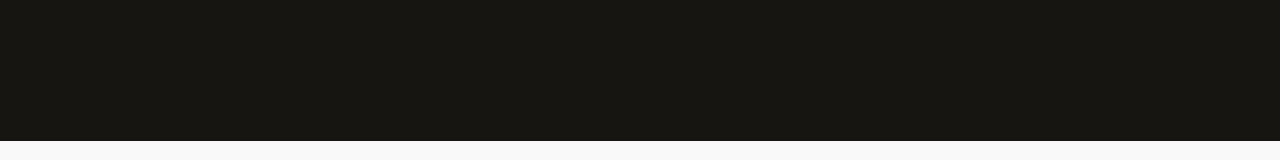
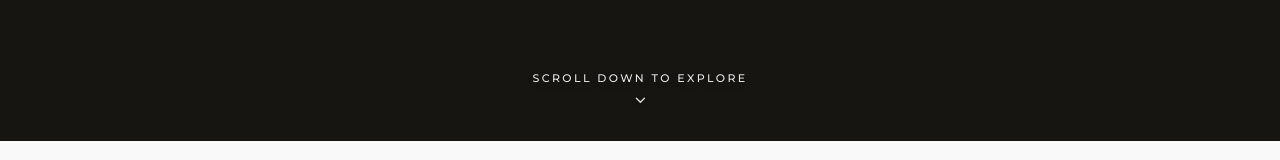
Before and after one commit to stylenestfashion1/StyleNest-frontend, a React (Vite) app: page /women in a window 1280 px wide. Shown: the part 615-775 px from the top of the page. Built offline with nearby package versions, Linux system fonts and the light colour scheme; no server answers.

Commit message:
feat(storefront): curate distinct product categories for women (kurti, cordset, top, jeans) and men (lower, cordset, polo, tee)

```diff
--- a/src/pages/Home.jsx
+++ b/src/pages/Home.jsx
@@ -93,13 +93,13 @@ export default function Home() {
 
   const menProductsQuery = useQuery({
     queryKey: ["home-products", "MEN"],
-    queryFn: () => productsApi.filterProducts({ gender: "MEN", active: true, sizePerPage: 30 }),
+    queryFn: () => productsApi.filterProducts({ gender: "MEN", active: true, sizePerPage: 100 }),
     staleTime: 5 * 60 * 1000,
   });
 
   const womenProductsQuery = useQuery({
     queryKey: ["home-products", "WOMEN"],
-    queryFn: () => productsApi.filterProducts({ gender: "WOMEN", active: true, sizePerPage: 30 }),
+    queryFn: () => productsApi.filterProducts({ gender: "WOMEN", active: true, sizePerPage: 200 }),
     staleTime: 5 * 60 * 1000,
   });
 
@@ -206,6 +206,36 @@ export default function Home() {
         </Link>
       </section>
 
+      {/* ===================== WOMEN SECTION (FIRST PRIORITY) ===================== */}
+      {/* Scroll-down Category Discovery: WOMEN */}
+      <HomeCategoryDiscovery
+        gender="WOMEN"
+        title="SHOP WOMEN"
+        subtitle="Flowing silhouettes, festive wear, and modern essentials."
+        categories={categoriesQuery.data}
+        isLoading={categoriesQuery.isLoading}
+      />
+
+      {/* Featured 8 Products: WOMEN (Across Different Categories) */}
+      <section className="border-b border-border/40 pb-16 md:pb-24" aria-label="Featured womenswear">
+        <div className="mx-auto max-w-[1440px] px-5 md:px-10">
+          <Reveal>
+            <div className="flex flex-col gap-2 sm:flex-row sm:items-end sm:justify-between mb-8 border-b border-border/30 pb-4">
+              <div>
+                <p className="label-xs text-accent uppercase tracking-[0.2em]">CURATED FOR HER</p>
+                <h3 className="display text-2xl font-medium tracking-tight md:text-3xl text-foreground mt-1">
+                  Featured in Womenswear
+                </h3>
+              </div>
+              <Link to="/women" className="label-xs link-underline inline-flex items-center gap-1.5 text-foreground hover:text-accent">
+                View all Women's products <ArrowRight className="h-3 w-3" />
+              </Link>
+            </div>
+          </Reveal>
+          <ProductGrid products={womenFeatured} loading={womenProductsQuery.isLoading} skeletonCount={8} />
+        </div>
+      </section>
+
       {/* ===================== MEN SECTION ===================== */}
       {/* Scroll-down Category Discovery: MEN */}
       <HomeCategoryDiscovery
@@ -216,8 +246,8 @@ export default function Home() {
         isLoading={categoriesQuery.isLoading}
       />
 
-      {/* Featured 6 Products: MEN (Across Different Categories) */}
-      <section className="border-b border-border/40 pb-16 md:pb-24" aria-label="Featured menswear">
+      {/* Featured 8 Products: MEN (Across Different Categories) */}
+      <section className="pb-16 md:pb-24" aria-label="Featured menswear">
         <div className="mx-auto max-w-[1440px] px-5 md:px-10">
           <Reveal>
             <div className="flex flex-col gap-2 sm:flex-row sm:items-end sm:justify-between mb-8 border-b border-border/30 pb-4">
@@ -235,36 +265,6 @@ export default function Home() {
           <ProductGrid products={menFeatured} loading={menProductsQuery.isLoading} skeletonCount={8} />
         </div>
       </section>
-
-      {/* ===================== WOMEN SECTION ===================== */}
-      {/* Scroll-down Category Discovery: WOMEN */}
-      <HomeCategoryDiscovery
-        gender="WOMEN"
-        title="SHOP WOMEN"
-        subtitle="Flowing silhouettes, festive wear, and modern essentials."
-        categories={categoriesQuery.data}
-        isLoading={categoriesQuery.isLoading}
-      />
-
-      {/* Featured 6 Products: WOMEN (Across Different Categories) */}
-      <section className="pb-16 md:pb-24" aria-label="Featured womenswear">
-        <div className="mx-auto max-w-[1440px] px-5 md:px-10">
-          <Reveal>
-            <div className="flex flex-col gap-2 sm:flex-row sm:items-end sm:justify-between mb-8 border-b border-border/30 pb-4">
-              <div>
-                <p className="label-xs text-accent uppercase tracking-[0.2em]">CURATED FOR HER</p>
-                <h3 className="display text-2xl font-medium tracking-tight md:text-3xl text-foreground mt-1">
-                  Featured in Womenswear
-                </h3>
-              </div>
-              <Link to="/women" className="label-xs link-underline inline-flex items-center gap-1.5 text-foreground hover:text-accent">
-                View all Women's products <ArrowRight className="h-3 w-3" />
-              </Link>
-            </div>
-          </Reveal>
-          <ProductGrid products={womenFeatured} loading={womenProductsQuery.isLoading} skeletonCount={8} />
-        </div>
-      </section>
     </>
   );
 }
--- a/src/pages/MenHome.jsx
+++ b/src/pages/MenHome.jsx
@@ -1,9 +1,11 @@
-import { useEffect } from "react";
+import { useEffect, useMemo } from "react";
 import { Link } from "react-router-dom";
-import { ArrowRight } from "lucide-react";
+import { ArrowRight, ChevronDown } from "lucide-react";
+import { useQuery } from "@tanstack/react-query";
 import { useGender } from "../context/GenderContext";
 import { useGenderStorefront } from "../hooks/useGenderStorefront";
 import { useScrollExpandImages } from "../context/ScrollExpandImagesContext";
+import * as productsApi from "../api/products";
 import ProductGrid from "../components/ProductGrid";
 import CategoryDepthCarousel from "../components/CategoryDepthCarousel";
 import ScrollExpand from "../components/ScrollExpand";
@@ -22,6 +24,45 @@ const SCROLL_EXPAND_CONFIG = {
   overlayScrim: 0.45,
 };
 
+/**
+ * Curates 4 distinct signature products across distinct styles for menswear:
+ * 1 Track Pants/Lower, 1 Co-ord Set, 1 Washed Polo, 1 Ombre Graphic Tee.
+ */
+function selectCuratedMenFour(products) {
+  if (!products || products.length === 0) return [];
+
+  const preferredIds = [
+    260, // Men's Piped Track Pants (Lower / Track pants)
+    259, // Men's Brown Graphic T-Shirt & Shorts Co-ord Set (Cordset)
+    255, // Men's Acid Blue Washed Graphic Polo T-Shirt (Collared Polo)
+    256, // Men's Ombre Dip-Dye Graphic T-Shirt (Ombre Crewneck Tee)
+  ];
+
+  const selected = [];
+  const pickedIds = new Set();
+
+  for (const id of preferredIds) {
+    const match = products.find((p) => p.id === id);
+    if (match && !pickedIds.has(match.id)) {
+      selected.push(match);
+      pickedIds.add(match.id);
+    }
+  }
+
+  // Safety fallback if any specific ID is unavailable
+  if (selected.length < 4) {
+    for (const p of products) {
+      if (selected.length >= 4) break;
+      if (!pickedIds.has(p.id)) {
+        selected.push(p);
+        pickedIds.add(p.id);
+      }
+    }
+  }
+
+  return selected;
+}
+
 export default function MenHome() {
   const { setGender } = useGender();
   const { categories, featured, trending } = useGenderStorefront("MEN");
@@ -32,6 +73,23 @@ export default function MenHome() {
   const cats = categories.data ?? [];
   const trendingProducts = trending.data?.content ?? [];
   const bestSellers = featured.data?.content ?? [];
+
+  // Fetch complete catalog pool for curated showcase with diverse categories
+  const catalogQuery = useQuery({
+    queryKey: ["men-curated-showcase-pool"],
+    queryFn: () =>
+      productsApi.filterProducts({
+        gender: "MEN",
+        active: true,
+        sizePerPage: 100,
+      }),
+    staleTime: 5 * 60 * 1000,
+  });
+
+  const diverseTopFour = useMemo(() => {
+    const allProducts = catalogQuery.data?.content ?? [];
+    return selectCuratedMenFour(allProducts);
+  }, [catalogQuery.data?.content]);
 
   return (
     <PageFade>
@@ -47,7 +105,44 @@ export default function MenHome() {
           density={2}
           className="h-full w-full"
         />
+
+        {/* Animated Scroll Down Indicator */}
+        <div className="pointer-events-none absolute bottom-6 left-1/2 -translate-x-1/2 z-20 flex flex-col items-center gap-1.5 text-white/85 animate-bounce">
+          <span className="text-[10px] sm:text-[11px] font-medium uppercase tracking-[0.22em] text-white/90 drop-shadow-md">
+            Scroll down to explore
+          </span>
+          <ChevronDown className="h-4 w-4 text-white/85 drop-shadow-md" />
+        </div>
       </section>
+
+      {/* ============ QUICK SHOWCASE — 4 DIVERSE SIGNATURE PRODUCTS ============ */}
+      {(diverseTopFour.length > 0 || catalogQuery.isLoading) && (
+        <section
+          className="border-b border-border/40 bg-background py-12 md:py-16"
+          aria-label="Featured menswear styles"
+        >
+          <div className="mx-auto max-w-[1440px] px-5 md:px-10">
+            <Reveal>
+              <div className="flex flex-col gap-2 sm:flex-row sm:items-end sm:justify-between mb-8 border-b border-border/30 pb-4">
+                <div>
+                  <p className="label-xs text-accent uppercase tracking-[0.2em]">SIGNATURE STYLES</p>
+                  <h3 className="display text-2xl font-medium tracking-tight md:text-3xl text-foreground mt-1">
+                    Trending in Menswear
+                  </h3>
+                </div>
+                <span className="label-xs text-muted-foreground hidden sm:block">
+                  Handpicked: Trackpants · Co-ord · Polo · Graphic Tee
+                </span>
+              </div>
+            </Reveal>
+            <ProductGrid
+              products={diverseTopFour}
+              loading={catalogQuery.isLoading && diverseTopFour.length === 0}
+              skeletonCount={4}
+            />
+          </div>
+        </section>
+      )}
 
       {/* ============ SCROLL-EXPAND #1 — campaign / identity ============ */}
       <ScrollExpand
--- a/src/pages/WomenHome.jsx
+++ b/src/pages/WomenHome.jsx
@@ -1,9 +1,11 @@
-import { useEffect } from "react";
+import { useEffect, useMemo } from "react";
 import { Link } from "react-router-dom";
-import { ArrowRight } from "lucide-react";
+import { ArrowRight, ChevronDown } from "lucide-react";
+import { useQuery } from "@tanstack/react-query";
 import { useGender } from "../context/GenderContext";
 import { useGenderStorefront } from "../hooks/useGenderStorefront";
 import { useScrollExpandImages } from "../context/ScrollExpandImagesContext";
+import * as productsApi from "../api/products";
 import ProductGrid from "../components/ProductGrid";
 import CategoryDepthCarousel from "../components/CategoryDepthCarousel";
 import ScrollExpand from "../components/ScrollExpand";
@@ -22,6 +24,68 @@ const SCROLL_EXPAND_CONFIG = {
   overlayScrim: 0.45,
 };
 
+/**
+ * Curates 4 distinct signature products across 4 key women categories:
+ * 1 Kurti, 1 Cordset, 1 Top, and 1 Jeans.
+ */
+function selectCuratedWomenFour(products) {
+  if (!products || products.length === 0) return [];
+
+  const targetCategories = ["Kurti", "Cordset", "Tops", "Jeans"];
+  const preferredIds = {
+    Kurti: 270,   // White Paisley Print Kurti
+    Cordset: 290, // Off White Wave Print Co-ord Set
+    Tops: 56,     // Floral Appliqué Collared Shirt
+    Jeans: 31,    // Medium Wash Wide-Leg Jeans with Bow Embroidery
+  };
+
+  const selected = [];
+  const pickedIds = new Set();
+  const pickedCats = new Set();
+
+  for (const cat of targetCategories) {
+    const prefId = preferredIds[cat];
+    const match =
+      products.find((p) => p.id === prefId) ||
+      products.find(
+        (p) =>
+          p.categoryName?.toLowerCase() === cat.toLowerCase() &&
+          !pickedIds.has(p.id)
+      );
+    if (match) {
+      selected.push(match);
+      pickedIds.add(match.id);
+      pickedCats.add(match.categoryName?.toLowerCase());
+    }
+  }
+
+  // Safety fill with any remaining distinct categories (Suit, Palazzo, etc.)
+  if (selected.length < 4) {
+    for (const p of products) {
+      if (selected.length >= 4) break;
+      const catKey = p.categoryName?.toLowerCase();
+      if (!pickedIds.has(p.id) && !pickedCats.has(catKey)) {
+        selected.push(p);
+        pickedIds.add(p.id);
+        pickedCats.add(catKey);
+      }
+    }
+  }
+
+  // Final fallback to reach 4 items if database has fewer distinct categories
+  if (selected.length < 4) {
+    for (const p of products) {
+      if (selected.length >= 4) break;
+      if (!pickedIds.has(p.id)) {
+        selected.push(p);
+        pickedIds.add(p.id);
+      }
+    }
+  }
+
+  return selected;
+}
+
 export default function WomenHome() {
   const { setGender } = useGender();
   const { categories, featured, trending } = useGenderStorefront("WOMEN");
@@ -32,6 +96,23 @@ export default function WomenHome() {
   const cats = categories.data ?? [];
   const trendingProducts = trending.data?.content ?? [];
   const curated = featured.data?.content ?? [];
+
+  // Fetch complete catalog pool for curated showcase with diverse categories
+  const catalogQuery = useQuery({
+    queryKey: ["women-curated-showcase-pool"],
+    queryFn: () =>
+      productsApi.filterProducts({
+        gender: "WOMEN",
+        active: true,
+        sizePerPage: 200,
+      }),
+    staleTime: 5 * 60 * 1000,
+  });
+
+  const diverseTopFour = useMemo(() => {
+    const allProducts = catalogQuery.data?.content ?? [];
+    return selectCuratedWomenFour(allProducts);
+  }, [catalogQuery.data?.content]);
 
   return (
     <PageFade>
@@ -47,7 +128,44 @@ export default function WomenHome() {
           density={2}
           className="h-full w-full"
         />
+
+        {/* Animated Scroll Down Indicator */}
+        <div className="pointer-events-none absolute bottom-6 left-1/2 -translate-x-1/2 z-20 flex flex-col items-center gap-1.5 text-white/85 animate-bounce">
+          <span className="text-[10px] sm:text-[11px] font-medium uppercase tracking-[0.22em] text-white/90 drop-shadow-md">
+            Scroll down to explore
+          </span>
+          <ChevronDown className="h-4 w-4 text-white/85 drop-shadow-md" />
+        </div>
       </section>
+
+      {/* ============ QUICK SHOWCASE — 4 DIVERSE SIGNATURE PRODUCTS (1 KURTI, 1 CORDSET, 1 TOP, 1 JEANS) ============ */}
+      {(diverseTopFour.length > 0 || catalogQuery.isLoading) && (
+        <section
+          className="border-b border-border/40 bg-background py-12 md:py-16"
+          aria-label="Featured womenswear styles"
+        >
+          <div className="mx-auto max-w-[1440px] px-5 md:px-10">
+            <Reveal>
+              <div className="flex flex-col gap-2 sm:flex-row sm:items-end sm:justify-between mb-8 border-b border-border/30 pb-4">
+                <div>
+                  <p className="label-xs text-accent uppercase tracking-[0.2em]">SIGNATURE STYLES</p>
+                  <h3 className="display text-2xl font-medium tracking-tight md:text-3xl text-foreground mt-1">
+                    Trending in Womenswear
+                  </h3>
+                </div>
+                <span className="label-xs text-muted-foreground hidden sm:block">
+                  Handpicked: Kurti · Co-ord · Top · Denim
+                </span>
+              </div>
+            </Reveal>
+            <ProductGrid
+              products={diverseTopFour}
+              loading={catalogQuery.isLoading && diverseTopFour.length === 0}
+              skeletonCount={4}
+            />
+          </div>
+        </section>
+      )}
 
       {/* ============ SCROLL-EXPAND #1 — campaign / identity ============ */}
       <ScrollExpand
```
